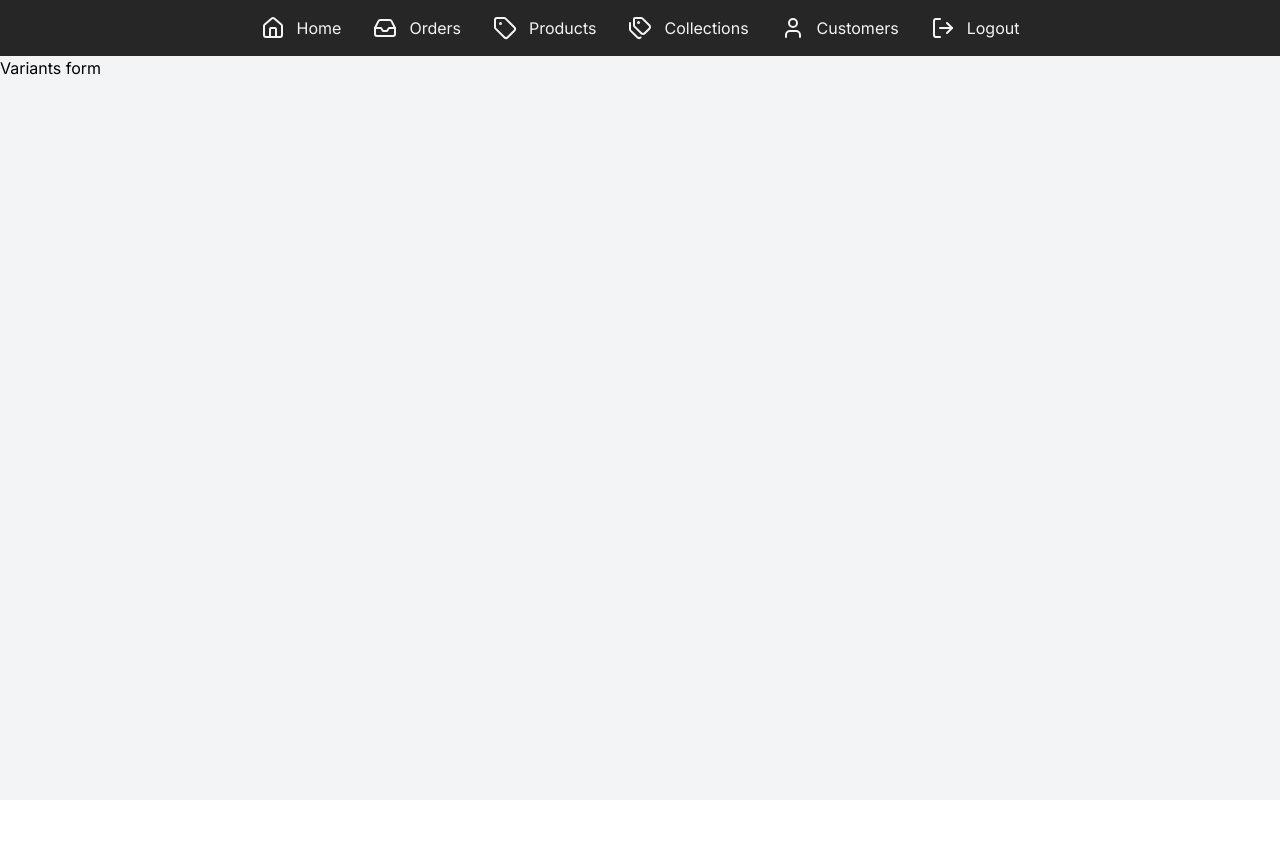
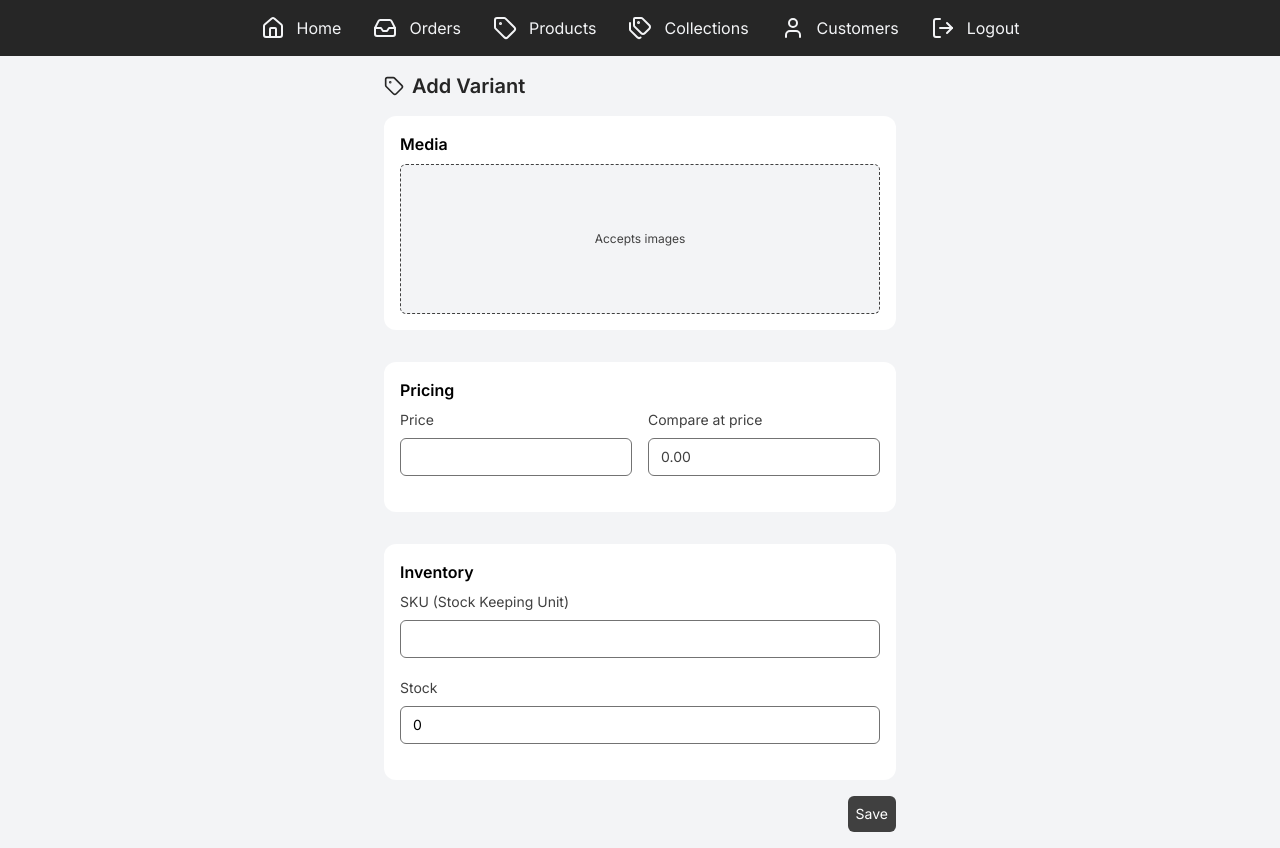
Before and after one commit to alvarommarina14/aptenishop, a Next.js app: page /admin/products/1/variants/new in a window 1280 px wide. Before the commit the page ends 800 px from the top, so only its background shows below. Built offline with nearby package versions, Linux system fonts and the light colour scheme.

Commit message:
Add page for creating product variant

```diff
--- a/src/app/admin/products/[productId]/variants/new/page.tsx
+++ b/src/app/admin/products/[productId]/variants/new/page.tsx
@@ -1,7 +1,21 @@
-export default function ProductVariantNew() {
+import PageTitle from "@/components/admin/PageTitle";
+import { Tag } from "lucide-react";
+import VariantPageCreateForm from "@/components/admin/forms/CreateVariant";
+
+type PropsType = {
+  params: { productId: string };
+};
+
+export default async function ProductVariantNew({ params }: PropsType) {
+  const productReference = await params;
+  const titleData = { title: "Add Variant", icon: Tag };
+
   return (
-    <div>
-      <h1>Variants form</h1>
+    <div className="p-4 flex flex-col items-center ">
+      <div>
+        <PageTitle data={titleData} />
+        <VariantPageCreateForm productReference={productReference} />
+      </div>
     </div>
   );
 }
--- a/src/components/admin/forms/CreateVariant.tsx
+++ b/src/components/admin/forms/CreateVariant.tsx
@@ -1,64 +1,114 @@
-import { Variant } from "@/types";
+"use client";
 
-type propType = {
-  productVariants: Variant[] | null;
+import { useRouter } from "next/navigation";
+
+import { useForm } from "react-hook-form";
+import { zodResolver } from "@hookform/resolvers/zod";
+
+import { CreateVariantForm } from "@/types";
+import { createVariant } from "@/lib/actions/variants";
+import { updateVariantSchema } from "@/lib/validations/variantSchema";
+
+type PropsType = {
+  productReference: { productId: string };
 };
 
-export default function VariantPageCreateForm({ productVariants }: propType) {
+export default function VariantPageCreateForm({ productReference }: PropsType) {
+  const {
+    register,
+    handleSubmit,
+    formState: { errors },
+  } = useForm({
+    resolver: zodResolver(updateVariantSchema),
+  });
+
+  const router = useRouter();
+
+  const onSubmit = async (data: CreateVariantForm) => {
+    const dataCompleted = {
+      ...data,
+      isAvailable: data.stock > 0,
+      productId: parseInt(productReference.productId),
+    };
+
+    try {
+      const variant = await createVariant(dataCompleted);
+      router.push(`/admin/products/${productReference.productId}/variants/${variant.id}`);
+    } catch (error) {
+      console.error(error);
+    }
+  };
+
   return (
-    <form className="flex flex-col gap-4">
+    <form onSubmit={handleSubmit(onSubmit)} className="flex flex-col gap-4">
       <div className="bg-white p-4 rounded-xl mt-4">
+        <h2 className="font-semibold mb-2">Media</h2>
+        <div className="min-w-[400px] w-full bg-gray-100 h-[150px] border-dashed border-neutral-700 border rounded-md flex flex-col items-center justify-center">
+          <p className="text-xs text-neutral-700">Accepts images</p>
+        </div>
+      </div>
+      <div className="bg-white p-4 rounded-xl mt-4">
+        <h2 className="font-semibold mb-2">Pricing</h2>
+        <div className="flex justify-between gap-4">
+          <div className="flex flex-col mb-5 gap-2">
+            <label htmlFor="price" className="text-sm text-neutral-700">
+              Price
+            </label>
+            <input
+              {...register("price", { valueAsNumber: true })}
+              id="price"
+              type="text"
+              inputMode="decimal"
+              className="border rounded-md border-neutral-500 text-sm p-2 pl-3 text-neutral-700"
+            />
+            {errors.price && <p className="text-red-500 text-sm">{errors.price.message}</p>}
+          </div>
+
+          <div className="flex flex-col mb-5 gap-2">
+            <label htmlFor="compareAtPrice" className="text-sm text-neutral-700">
+              Compare at price
+            </label>
+            <input
+              {...register("compareAtPrice", { valueAsNumber: true })}
+              defaultValue={"0.00"}
+              id="compareAtPrice"
+              type="text"
+              inputMode="decimal"
+              className="border rounded-md border-neutral-500 text-sm p-2 pl-3 text-neutral-700"
+            />
+            {errors.compareAtPrice && <p className="text-red-500 text-sm">{errors.compareAtPrice.message}</p>}
+          </div>
+        </div>
+      </div>
+
+      <div className="bg-white p-4 rounded-xl mt-4">
+        <h2 className="font-semibold mb-2">Inventory</h2>
+
         <div className="flex flex-col mb-5 gap-2">
-          <label htmlFor="name" className="text-sm text-neutral-700">
-            Title
+          <label htmlFor="sku" className="text-sm text-neutral-700">
+            {`SKU (Stock Keeping Unit)`}
           </label>
           <input
-            // defaultValue={productData.name}
-            id="name"
+            {...register("sku")}
+            id="sku"
             type="text"
-            className="border rounded-md border-neutral-500 p-1"
+            className="border rounded-md border-neutral-500 text-sm p-2 pl-3 "
           />
-          {/* {errors.name && <p className="text-red-500 text-sm">{errors.name.message}</p>} */}
+          {errors.sku && <p className="text-red-500 text-sm">{errors.sku.message}</p>}
         </div>
 
         <div className="flex flex-col mb-5 gap-2">
-          <label htmlFor="description" className="text-sm text-neutral-700">
-            Description
-          </label>
-          <textarea
-            // {...register("description")}
-            // defaultValue={productData.description}
-            id="description"
-            rows={10}
-            cols={60}
-            className="border rounded-md border-neutral-500 p-1 resize-none"
-          />
-          {/* {errors.description && <p className="text-red-500 text-sm">{errors.description.message}</p>} */}
-        </div>
-
-        <div className="flex flex-col mb-5 gap-2">
-          <label htmlFor="productType" className="text-sm text-neutral-700">
-            Type
+          <label htmlFor="stock" className="text-sm text-neutral-700">
+            Stock
           </label>
           <input
-            // defaultValue={productData.productType}
-            id="productType"
-            type="text"
-            className="border rounded-md border-neutral-500 p-1"
+            {...register("stock", { valueAsNumber: true })}
+            defaultValue={"0"}
+            id="stock"
+            type="number"
+            className="border rounded-md border-neutral-500 text-sm p-2 pl-3"
           />
-          {/* {errors.productType && <p className="text-red-500 text-sm">{errors.productType.message}</p>} */}
-        </div>
-
-        <div className="flex flex-col mb-5 gap-2">
-          <label htmlFor="brand" className="text-sm text-neutral-700">
-            Brand
-          </label>
-          <input
-            // defaultValue={productData.brand ? productData.brand : undefined}
-            id="brand"
-            type="text"
-            className="border rounded-md border-neutral-500 p-1"
-          />
+          {errors.stock && <p className="text-red-500 text-sm">{errors.stock.message}</p>}
         </div>
       </div>
 
--- /dev/null
+++ b/src/lib/actions/variants/index.ts
@@ -0,0 +1,27 @@
+import { CreateVariantForm } from "@/types";
+
+export async function createVariant(data: CreateVariantForm) {
+  try {
+    const res = await fetch(`/api/variants`, {
+      method: "POST",
+      headers: {
+        "Content-Type": "application/json",
+      },
+      body: JSON.stringify(data),
+    });
+
+    if (!res.ok) {
+      const error = await res.json();
+      console.log(error);
+
+      throw {
+        message: error.error || "Failed to create variant",
+        fieldErrors: error.errors || {},
+      };
+    }
+
+    return await res.json();
+  } catch (err) {
+    throw err;
+  }
+}
--- a/src/lib/validations/variantSchema.ts
+++ b/src/lib/validations/variantSchema.ts
@@ -2,11 +2,53 @@ import { z } from "zod";
 
 export const createVariantSchema = z.object({
   sku: z.string().min(1, "SKU is required"),
-  price: z.number().positive("Price must be a positive number"),
-  compareAtPrice: z.number().positive("CompareAtPrice must be positive").optional(),
-  stock: z.number().int().nonnegative("Stock must be a non-negative integer"),
+
+  price: z.preprocess(
+    (val) => {
+      if (typeof val === "string") {
+        const normalized = val.replace(",", ".");
+        const parsed = Number(normalized);
+        return isNaN(parsed) ? undefined : parsed;
+      }
+      return val;
+    },
+    z
+      .number({
+        invalid_type_error: "Price must be a number",
+      })
+      .positive("Price must be a positive number"),
+  ),
+
+  compareAtPrice: z
+    .preprocess(
+      (val) => {
+        if (typeof val === "string") {
+          const normalized = val.replace(",", ".");
+          const parsed = Number(normalized);
+          return isNaN(parsed) ? undefined : parsed;
+        }
+        return val;
+      },
+      z.number({
+        invalid_type_error: "Compare at price must be a number",
+      }),
+    )
+    .optional(),
+
+  stock: z.preprocess(
+    (val) => (val === "" || val === null || val === undefined ? undefined : Number(val)),
+    z
+      .number({
+        invalid_type_error: "Stock is required",
+      })
+      .int("Stock must be an integer")
+      .nonnegative("Stock must be a non-negative integer"),
+  ),
+
   isAvailable: z.boolean().optional(),
+
   productId: z.number().int().positive("productId is required and must be a positive integer"),
+
   images: z
     .array(
       z.object({
@@ -15,6 +57,7 @@ export const createVariantSchema = z.object({
       }),
     )
     .optional(),
+
   attributes: z
     .array(
       z.object({
```
Also changed, not shown: src/types/index.ts (+9 -0 lines).
